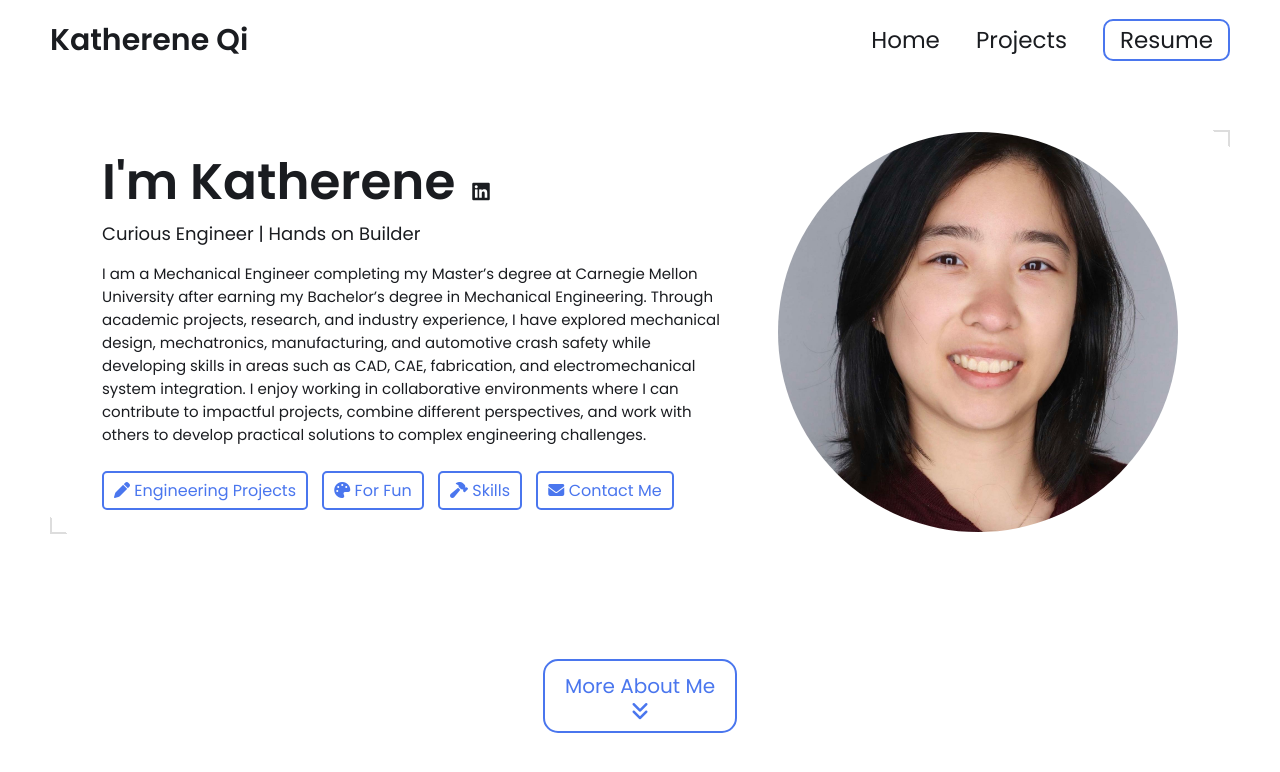
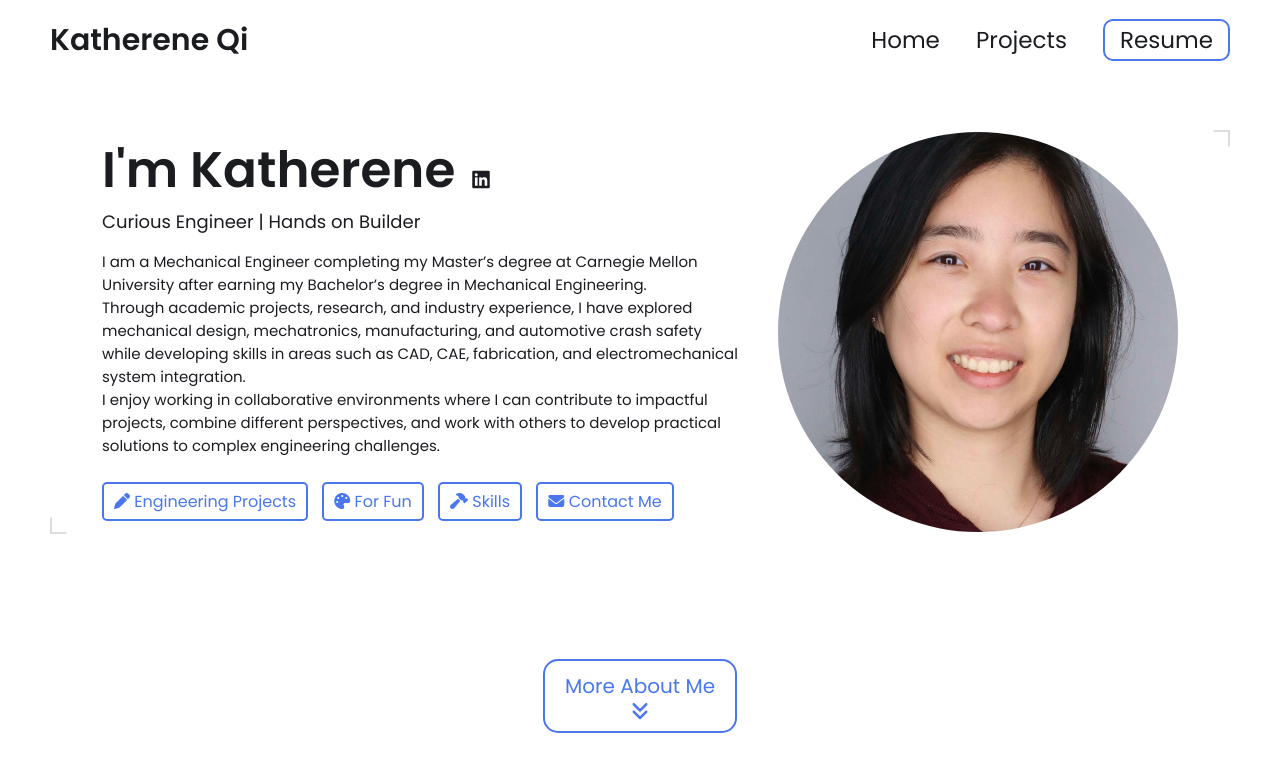
Before and after one commit to qi-katherene/qi-katherene.github.io, a Jekyll site: the page built from index.html, in a window 1280 px wide and 900 px high. Shown: the top 772 px of the window. Built offline with Jekyll 4.4.1, drawn with Linux system fonts in a browser that asks for light colours.

```diff
--- a/_config.yml
+++ b/_config.yml
@@ -16,11 +16,11 @@ name: Katherene Qi
 headline: Curious Engineer | Hands on Builder
 description: >- # dont remove this line. this will ignore all new lines until the next section
   I am a Mechanical Engineer completing my Master’s degree at Carnegie Mellon University after
-  earning my Bachelor’s degree in Mechanical Engineering.
+  earning my Bachelor’s degree in Mechanical Engineering. <br>
 
   Through academic projects, research, and industry experience, I have explored
   mechanical design, mechatronics, manufacturing, and automotive crash safety while
-  developing skills in areas such as CAD, CAE, fabrication, and electromechanical system integration.
+  developing skills in areas such as CAD, CAE, fabrication, and electromechanical system integration. <br>
 
   I enjoy working in collaborative environments where I can contribute to impactful projects,
   combine different perspectives, and work with others to develop practical solutions to complex engineering challenges.
```
